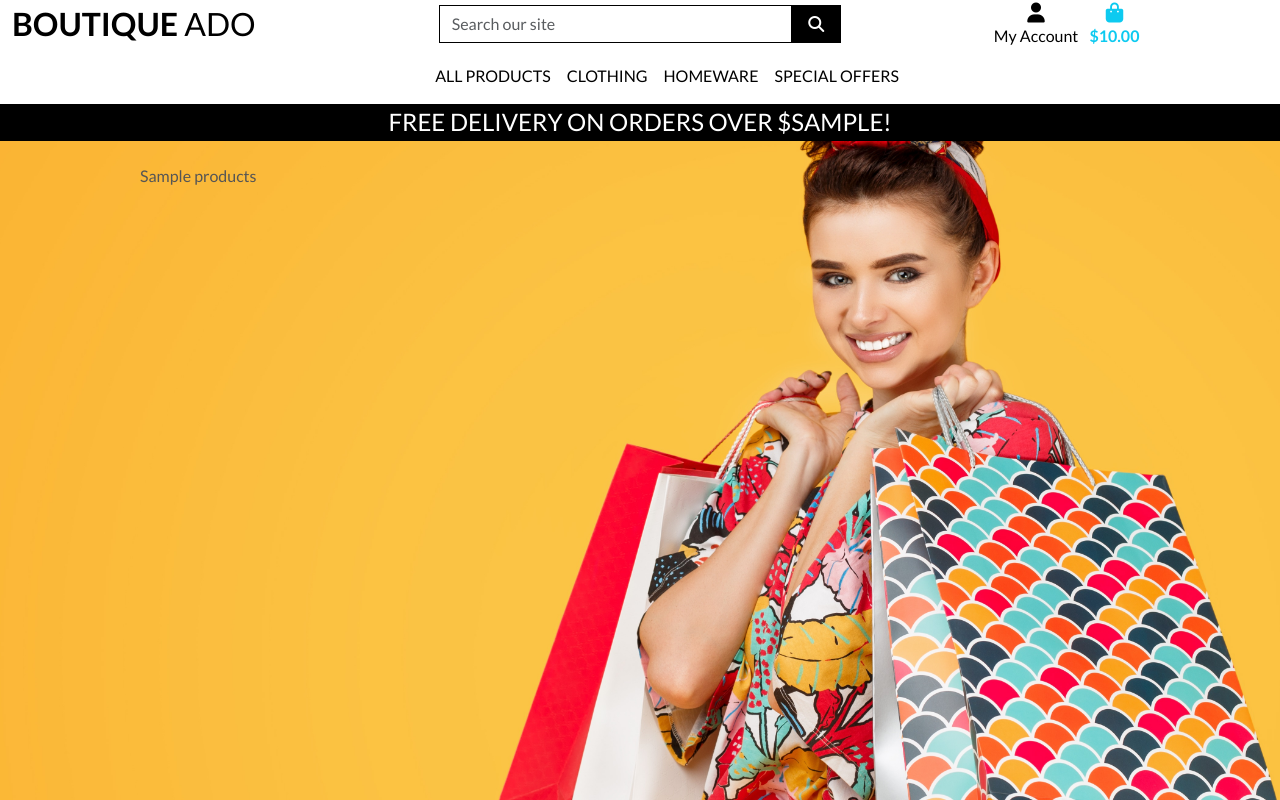
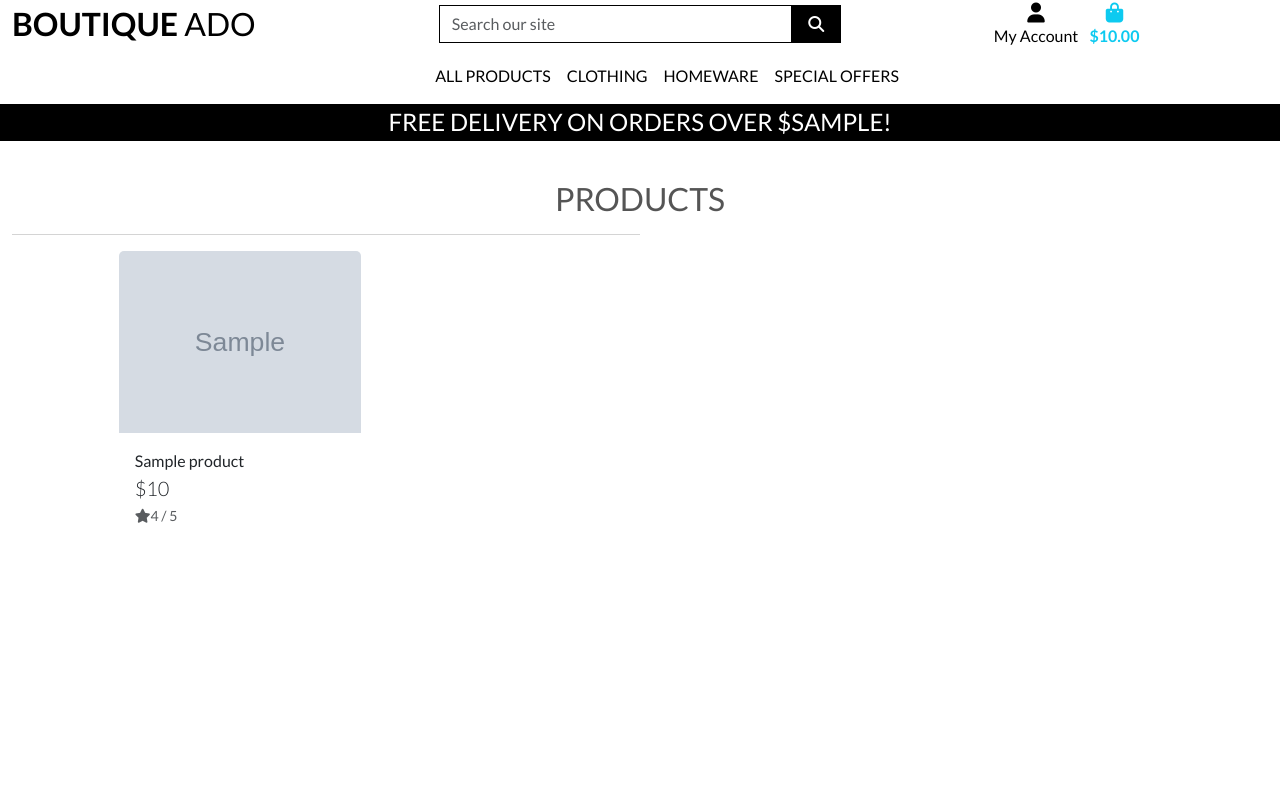
Before and after one commit to amfairley/boutiqueado, a Django app: template products/templates/products/products.html in a window 1280 px wide. Run offline with Django 5.2, Linux system fonts and the light colour scheme; the template is opened without the code that fills it: most values are stand-ins (such as "Sample title", 1, 10 or a date in 2020); grey boxes marked "Sample" are stand-in pictures; some libraries are stand-ins or nearby versions.

Commit message:
products: loop through and show products with horizontal rule

```diff
--- a/products/templates/products/products.html
+++ b/products/templates/products/products.html
@@ -10,10 +10,69 @@
 {% endblock %}
 
 {% block content %}
-    <div class="container">
+    <div class="overlay"></div>
+    <div class="container-fluid">
         <div class="row">
-            <div class="col">
-                {{ products }}
+            <div class="col text-center mt-3">
+                <h2 class="logo-font">Products</h2>
+                <hr class="w-50 mb-1">
+            </div>
+        </div>
+        <div class="row">
+            <div class="product-container col-10 offset-1">
+                <div class="row mt-1 mb-2"></div>
+                <div class="row">
+                    {% for product in products %}
+                        <div class="col-sm-6 col-md-6 col-lg-4 col-xl-3">
+                            <div class="card h-100 border-0">
+                                {% if product.image %}
+                                <a href="">
+                                    <img class="card-img-top img-fluid" src="{{ product.image.url }}" alt="{{ product.name }}">
+                                </a>
+                                {% else %}
+                                <a href="">
+                                    <img class="card-img-top img-fluid" src="{{ MEDIA_URL }}noimage.png" alt="{{ product.name }}">
+                                </a>
+                                {% endif %}
+                                <div class="card-body pb-0">
+                                    <p class="mb-0">{{ product.name }}</p>
+                                </div>
+                                <div class="card-footer bg-white pt-0 border-0 text-left">
+                                    <div class="row">
+                                        <div class="col">
+                                            <p class="lead mb-0 text-left font-weight-bold">${{ product.price }}</p>
+                                            {% if product.rating %}
+                                                <small class="text-muted"><i class="fas fa-star mr-1"></i>{{ product.rating }} / 5</small>
+                                            {% else %}
+                                                <small class="text-muted">No Rating</small>
+                                            {% endif %}
+                                        </div>
+                                    </div>
+                                </div>
+                            </div>
+                        </div>
+                        {% if forloop.counter|divisibleby:1 %}
+                            <div class="col-12 d-sm-none mb-5">
+                                <hr>
+                            </div>
+                        {% endif %}
+                        {% if forloop.counter|divisibleby:2 %}
+                            <div class="col-12 d-none d-sm-block d-md-block d-lg-none mb-5">
+                                <hr>
+                            </div>
+                        {% endif %}
+                        {% if forloop.counter|divisibleby:3 %}
+                            <div class="col-12 d-none d-lg-block d-xl-none mb-5">
+                                <hr>
+                            </div>
+                        {% endif %}
+                        {% if forloop.counter|divisibleby:4 %}
+                            <div class="col-12 d-none d-xl-block mb-5">
+                                <hr>
+                            </div>
+                        {% endif %}
+                    {% endfor %}
+                </div>
             </div>
         </div>
     </div>
--- a/static/css/base.css
+++ b/static/css/base.css
@@ -63,6 +63,16 @@ body {
     background: #000 !important;
 }
 
+.overlay {
+	height: 100%;
+	width: 100%;
+	top: 0;
+	left: 0;
+	position: fixed;
+	background: white;
+	z-index: -1;
+}
+
 /* -------------------------------- Media Queries */
 
 /* Slightly larger container on xl screens */
```
